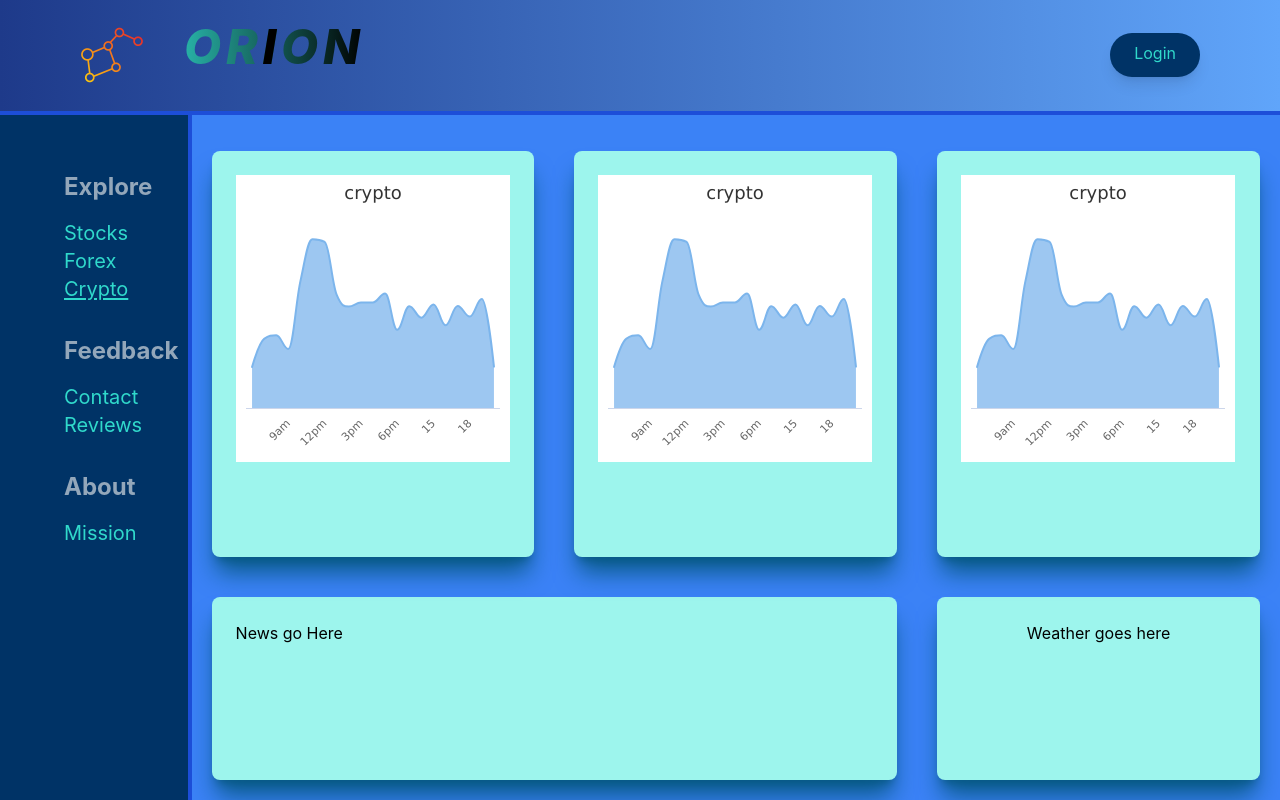
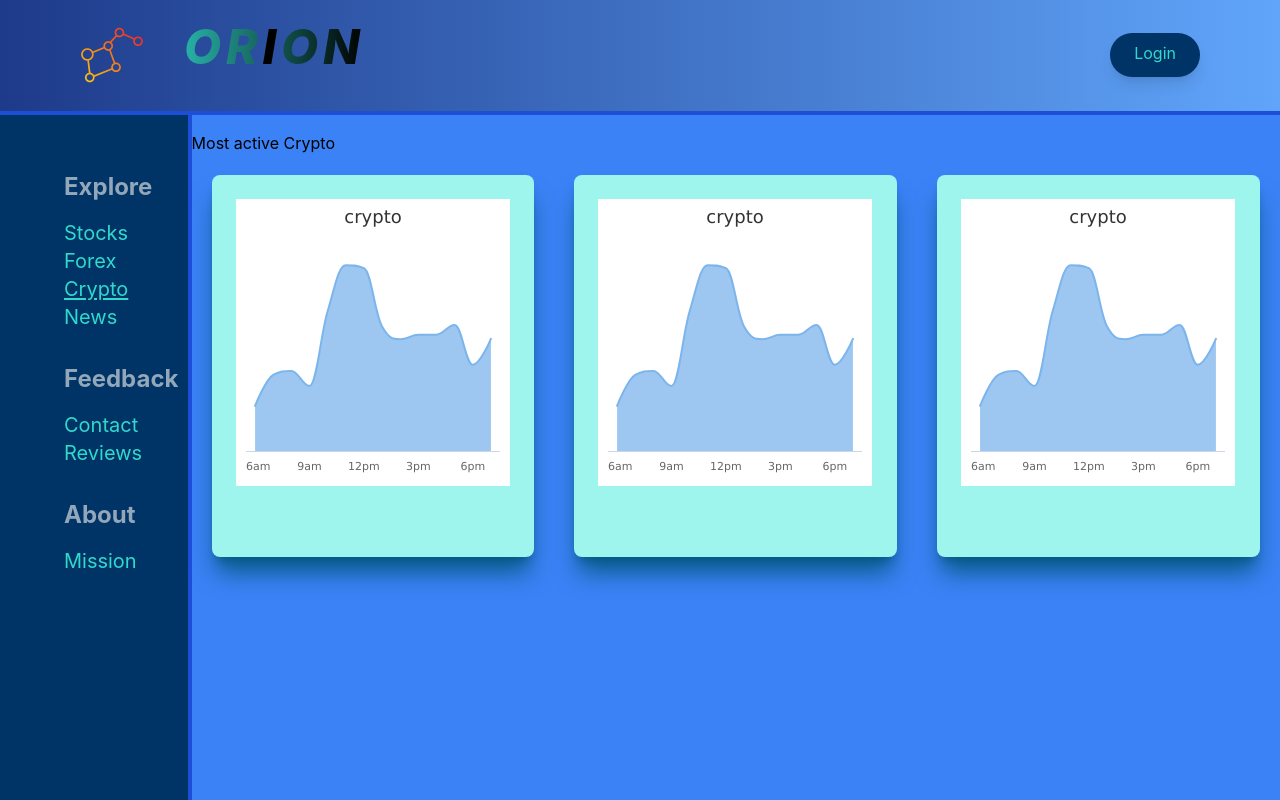
Before and after one commit to jumba23/Dashboard-NEXTJS-TAILWIND, a Next.js app: page /Explore/Crypto in a window 1280 px wide. Built offline with nearby package versions, Linux system fonts and the light colour scheme.

Commit message:
connecting stoks api logic

```diff
--- a/components/Layout.js
+++ b/components/Layout.js
@@ -1,18 +1,17 @@
 import React from "react";
 import Header from "./Header";
 import Sidebar from "./Sidebar";
-import Footer from "./Footer";
+import NestedLayout from "./NestedLayout";
 
 const Layout = ({ children }) => {
+  // console.log(children.type.name);
+  // const currentPage = children.type.name;
   return (
     <div className="flex flex-col flex-1 w-screen h-screen">
       <Header />
       <div className="flex w-full h-full">
         <Sidebar />
-        <main className="w-full pt-4 bg-blue-500">
-          <div className="flex flex-col h-2/3">{children}</div>
-          <Footer />
-        </main>
+        <NestedLayout children={children} />
       </div>
     </div>
   );
--- /dev/null
+++ b/components/NestedLayout.js
@@ -0,0 +1,22 @@
+import React from "react";
+import Footer from "./Footer";
+
+const NestedLayout = ({ children }) => {
+  const currentPage = children.type.name;
+
+  const pagesWithTitle = ["Crypto", "Stocks", "Forex"].find(
+    (e) => e === currentPage
+  );
+
+  return (
+    <main className="w-full pt-4 bg-blue-500">
+      <div className="flex flex-col h-2/3">
+        {pagesWithTitle && `Most active ${currentPage}`}
+        {children}
+      </div>
+      {currentPage === "Home" ? <Footer /> : null}
+    </main>
+  );
+};
+
+export default NestedLayout;
--- a/components/Sidebar.js
+++ b/components/Sidebar.js
@@ -4,7 +4,7 @@ import NavCategoryLink from "./navigation/NavCategoryLink";
 
 const Sidebar = () => {
   const navCategories = {
-    Explore: ["Stocks", "Forex", "Crypto"],
+    Explore: ["Stocks", "Forex", "Crypto", "News"],
     Feedback: ["Contact", "Reviews"],
     About: ["Mission"],
   };
--- /dev/null
+++ b/components/services/indexPageApi.js
@@ -0,0 +1,171 @@
+const baseURL = "https://www.alphavantage.co/query?function=";
+const NEXT_PUBLIC_ALPHA_VANTAGE_API_KEY = process.env.ALPHA_VANTAGE_API_KEY;
+const stock = `TIME_SERIES_INTRADAY&symbol=IBM&interval=30min&apikey=${NEXT_PUBLIC_ALPHA_VANTAGE_API_KEY}`;
+// const forex = `FX_DAILY&from_symbol=EUR&to_symbol=USD&apikey=${NEXT_PUBLIC_ALPHA_VANTAGE_API_KEY}`;
+// const crypto = `DIGITAL_CURRENCY_DAILY&symbol=BTC&market=CNY&apikey=${NEXT_PUBLIC_ALPHA_VANTAGE_API_KEY}`;
+
+// ============================= FETCH APIs =================================================
+
+// const data = [
+//   "2022-12-21 19:00:00",
+//   "2022-12-21 18:30:00",
+//   "2022-12-21 16:30:00",
+//   "2022-12-21 16:00:00",
+//   "2022-12-21 15:30:00",
+//   "2022-12-21 15:00:00",
+//   "2022-12-21 14:30:00",
+//   "2022-12-21 14:00:00",
+//   "2022-12-21 13:30:00",
+//   "2022-12-21 13:00:00",
+//   "2022-12-21 12:30:00",
+//   "2022-12-21 12:00:00",
+//   "2022-12-21 11:30:00",
+//   "2022-12-21 11:00:00",
+//   "2022-12-21 10:30:00",
+//   "2022-12-21 10:00:00",
+//   "2022-12-21 09:30:00",
+//   "2022-12-21 09:00:00",
+//   "2022-12-21 08:30:00",
+//   "2022-12-20 20:00:00",
+//   "2022-12-20 17:30:00",
+//   "2022-12-20 17:00:00",
+//   "2022-12-20 16:30:00",
+//   "2022-12-20 16:00:00",
+//   "2022-12-20 15:30:00",
+//   "2022-12-20 15:00:00",
+//   "2022-12-20 14:30:00",
+//   "2022-12-20 14:00:00",
+//   "2022-12-20 13:30:00",
+//   "2022-12-20 13:00:00",
+//   "2022-12-20 12:30:00",
+//   "2022-12-20 12:00:00",
+//   "2022-12-20 11:30:00",
+//   "2022-12-20 11:00:00",
+//   "2022-12-20 10:30:00",
+//   "2022-12-20 10:00:00",
+//   "2022-12-20 09:30:00",
+//   "2022-12-20 09:00:00",
+//   "2022-12-20 08:30:00",
+//   "2022-12-19 19:30:00",
+//   "2022-12-19 18:30:00",
+//   "2022-12-19 17:30:00",
+//   "2022-12-19 17:00:00",
+//   "2022-12-19 16:30:00",
+//   "2022-12-19 16:00:00",
+//   "2022-12-19 15:30:00",
+//   "2022-12-19 15:00:00",
+//   "2022-12-19 14:30:00",
+//   "2022-12-19 14:00:00",
+//   "2022-12-19 13:30:00",
+//   "2022-12-19 13:00:00",
+//   "2022-12-19 12:30:00",
+//   "2022-12-19 12:00:00",
+//   "2022-12-19 11:30:00",
+//   "2022-12-19 11:00:00",
+//   "2022-12-19 10:30:00",
+//   "2022-12-19 10:00:00",
+//   "2022-12-19 09:30:00",
+//   "2022-12-19 09:00:00",
+//   "2022-12-19 08:30:00",
+//   "2022-12-16 19:30:00",
+//   "2022-12-16 18:30:00",
+//   "2022-12-16 17:30:00",
+//   "2022-12-16 17:00:00",
+//   "2022-12-16 16:30:00",
+//   "2022-12-16 16:00:00",
+//   "2022-12-16 15:30:00",
+//   "2022-12-16 15:00:00",
+//   "2022-12-16 14:30:00",
+//   "2022-12-16 14:00:00",
+//   "2022-12-16 13:30:00",
+//   "2022-12-16 13:00:00",
+//   "2022-12-16 12:30:00",
+//   "2022-12-16 12:00:00",
+//   "2022-12-16 11:30:00",
+//   "2022-12-16 11:00:00",
+//   "2022-12-16 10:30:00",
+//   "2022-12-16 10:00:00",
+//   "2022-12-16 09:30:00",
+//   "2022-12-16 09:00:00",
+//   "2022-12-16 08:30:00",
+//   "2022-12-16 08:00:00",
+//   "2022-12-16 07:30:00",
+//   "2022-12-16 05:00:00",
+//   "2022-12-16 04:30:00",
+//   "2022-12-15 19:30:00",
+//   "2022-12-15 17:00:00",
+//   "2022-12-15 16:30:00",
+//   "2022-12-15 16:00:00",
+//   "2022-12-15 15:30:00",
+//   "2022-12-15 15:00:00",
+//   "2022-12-15 14:30:00",
+//   "2022-12-15 14:00:00",
+//   "2022-12-15 13:30:00",
+//   "2022-12-15 13:00:00",
+//   "2022-12-15 12:30:00",
+//   "2022-12-15 12:00:00",
+//   "2022-12-15 11:30:00",
+//   "2022-12-15 11:00:00",
+//   "2022-12-15 10:30:00",
+// ];
+const getApiData = async () => {
+  const resStock = await fetch(`${baseURL}${stock}`);
+  const stockData = await resStock.json();
+  //   const resForex = await fetch(`${baseURL}${forex}`);
+  //   const forexData = await resForex.json();
+  //   const resCrypto = await fetch(`${baseURL}${crypto}`);
+  //   const cryptoData = await resCrypto.json();
+  //   console.log(stockData);
+  filterStockIntraDay(stockData);
+
+  //   console.log(forexData);
+  //   console.log(cryptoData);
+  //   return stockData;
+};
+
+export { getApiData };
+
+// ============================= FILTER API DATA =================================================
+
+const filterStockIntraDay = (data) => {
+  // get stock name
+  const stockName = data["Meta Data"]["2. Symbol"];
+
+  // create an array from object entry (keys)
+  const allDates = Object.keys(data["Time Series (30min)"]);
+
+  // create an array from object entry (values)
+  const allValues = Object.values(data["Time Series (30min)"]);
+
+  // iterate over all dates and return a new array with only dates (string time entries are removed)
+  const mostRecentOrToday = allDates.map((e) => {
+    e = e.split(" ")[0];
+    return e;
+  });
+  // count how many data points are there for the most recent date
+  let entriesCounter = 0;
+  mostRecentOrToday.map((e) => {
+    if (e === mostRecentOrToday[0]) {
+      entriesCounter++;
+    }
+  });
+
+  //check for the final arrays length
+  let finalArrayLength;
+  if (entriesCounter > 14) {
+    finalArrayLength = 14;
+  } else {
+    finalArrayLength = entriesCounter;
+  }
+
+  // create a new array with the length using the step above (how many data points for most recent day)
+  const onlyMostRecentValues = allValues.slice(0, finalArrayLength);
+
+  // get the final array
+  const yArray = [];
+  onlyMostRecentValues.map((e) => {
+    // convert string data point into a number with parse method
+    e = parseFloat(e["1. open"]);
+    yArray.push(e);
+  });
+};
--- a/pages/Explore/Crypto.js
+++ b/pages/Explore/Crypto.js
@@ -67,9 +67,21 @@ const Crypto = () => {
       {
         name: "Current Stock Name",
         data: [
-          16438.88, 16739, 16777.54, 16631.5, 17356.96, 17804.01, 17775.82,
-          17208.93, 17085.05, 17127.49, 17128.56, 17224.1, 16836.64, 17088.96,
-          16966.35, 17106.65, 16885.2, 17092.13, 16978, 17165.53, 16442.91,
+          16438.88,
+          16739,
+          16777.54,
+          16631.5,
+          17356.96,
+          17804.01,
+          17775.82,
+          17208.93,
+          17085.05,
+          17127.49,
+          17128.56,
+          17224.1,
+          16836.64,
+          17088.96,
+          ,
         ],
         type: "areaspline",
         threshold: null,
--- /dev/null
+++ b/pages/Explore/News.js
@@ -0,0 +1,7 @@
+import React from "react";
+
+const News = () => {
+  return <div>News</div>;
+};
+
+export default News;
--- a/pages/index.js
+++ b/pages/index.js
@@ -1,19 +1,23 @@
-import React from "react";
+import React, { useEffect } from "react";
 import HighchartsReact from "highcharts-react-official";
 import Highcharts from "highcharts";
+import { getApiData } from "../components/services/indexPageApi";
 import Head from "next/head";
 import Link from "next/link";
 
 export default function Home() {
-  const exploreCategories = ["Stocks", "Forex", "Crypto"];
+  useEffect(() => {
+    getApiData();
+  }, []);
 
-  // ================================= HIGHCHART =========================
+  // const exploreCategories = ["Stocks", "Forex", "Crypto"];
 
-  const options = {
+  // ================================= HIGHCHART -STOCKS =========================
+
+  const options1 = {
     title: {
-      text: "landing page",
+      text: `Stocks (IBM)`,
     },
-
     xAxis: {
       // max: 12,
       categories: [
@@ -51,7 +55,7 @@ export default function Home() {
     },
     series: [
       {
-        name: "Current Stock Name",
+        name: "Stocks",
         data: [
           140.06, 139.99, 139.8811, 139.88, 140.16, 140.07, 139.94, 139.31,
           139.21, 139.135, 139.04, 139.22, 139.31,
@@ -97,6 +101,150 @@ export default function Home() {
       enabled: false,
     },
   };
+  // ================================= HIGHCHART - FOREX =========================
+
+  const options2 = {
+    title: {
+      text: "Forex",
+    },
+    xAxis: {
+      // max: 12,
+      categories: [
+        "6am",
+        "7am",
+        "8am",
+        "9am",
+        "10am",
+        "11am",
+        "12pm",
+        "1pm",
+        "2pm",
+        "3pm",
+        "4pm",
+        "5pm",
+        "6pm",
+      ],
+      crosshair: {
+        width: 2,
+        color: "gray",
+        dashStyle: "shortdot",
+      },
+      tickInterval: 3, // sets xAxis data points
+    },
+    yAxis: {
+      // tickInterval: 5,
+      labels: {
+        enabled: false,
+        //   format: "${text}", // The $ is literally a dollar unit
+      },
+      gridLineWidth: 0, // Remove background line charts
+      title: {
+        text: "",
+      },
+    },
+    series: [
+      {
+        name: "Stocks",
+        data: [
+          140.06, 139.99, 139.8811, 139.88, 140.16, 140.07, 139.94, 139.31,
+          139.21, 139.135, 139.04, 139.22, 139.31,
+        ],
+        type: "areaspline",
+        threshold: null,
+        marker: {
+          enabled: false,
+          states: {
+            hover: {
+              enabled: false,
+            },
+          },
+        },
+      },
+    ],
+    chart: {
+      height: "105%",
+    },
+    // removes Highcharts.com
+    credits: {
+      enabled: false,
+    },
+    // removes legend below x-axis
+    legend: {
+      enabled: false,
+    },
+  };
+  // ================================= HIGHCHART - CRYPTO =========================
+
+  const options3 = {
+    title: {
+      text: "Crypto",
+    },
+    xAxis: {
+      // max: 12,
+      categories: [
+        "6am",
+        "7am",
+        "8am",
+        "9am",
+        "10am",
+        "11am",
+        "12pm",
+        "1pm",
+        "2pm",
+        "3pm",
+        "4pm",
+        "5pm",
+        "6pm",
+      ],
+      crosshair: {
+        width: 2,
+        color: "gray",
+        dashStyle: "shortdot",
+      },
+      tickInterval: 3, // sets xAxis data points
+    },
+    yAxis: {
+      // tickInterval: 5,
+      labels: {
+        enabled: false,
+        //   format: "${text}", // The $ is literally a dollar unit
+      },
+      gridLineWidth: 0, // Remove background line charts
+      title: {
+        text: "",
+      },
+    },
+    series: [
+      {
+        name: "Stocks",
+        data: [
+          140.06, 139.99, 139.8811, 139.88, 140.16, 140.07, 139.94, 139.31,
+          139.21, 139.135, 139.04, 139.22, 139.31,
+        ],
+        type: "areaspline",
+        threshold: null,
+        marker: {
+          enabled: false,
+          states: {
+            hover: {
+              enabled: false,
+            },
+          },
+        },
+      },
+    ],
+    chart: {
+      height: "105%",
+    },
+    // removes Highcharts.com
+    credits: {
+      enabled: false,
+    },
+    // removes legend below x-axis
+    legend: {
+      enabled: false,
+    },
+  };
 
   // ====================================================================
 
@@ -110,16 +258,32 @@ export default function Home() {
       </Head>
       <main className="w-full h-full bg-blue-500">
         <div className="flex h-full">
-          {exploreCategories.map((category) => (
+          {/* {exploreCategories.map((category) => ( */}
+          {/* ))} */}
           <Link
-              href={`/Explore/${category}`}
+            href={`/Explore/Stocks`}
             className="flex w-1/3 m-5 transition duration-500 transform border-2 shadow-xl shadow-sky-800 card bg-reallyLightBabyBlue hover:cursor-pointer hover:scale-105"
           >
             <div className="w-full h-full">
-                <HighchartsReact highcharts={Highcharts} options={options} />
+              <HighchartsReact highcharts={Highcharts} options={options1} />
             </div>
           </Link>
-          ))}
+          <Link
+            href={`/Explore/Forex`}
+            className="flex w-1/3 m-5 transition duration-500 transform border-2 shadow-xl shadow-sky-800 card bg-reallyLightBabyBlue hover:cursor-pointer hover:scale-105"
+          >
+            <div className="w-full h-full">
+              <HighchartsReact highcharts={Highcharts} options={options2} />
+            </div>
+          </Link>
+          <Link
+            href={`/Explore/Crypto`}
+            className="flex w-1/3 m-5 transition duration-500 transform border-2 shadow-xl shadow-sky-800 card bg-reallyLightBabyBlue hover:cursor-pointer hover:scale-105"
+          >
+            <div className="w-full h-full">
+              <HighchartsReact highcharts={Highcharts} options={options3} />
+            </div>
+          </Link>
         </div>
       </main>
     </>
```
Also changed, not shown: pages/Login/index.js (+8 -8 lines), components/services/apiCalls.js (deleted). Lines whose indentation alone changed are shown as unchanged.
